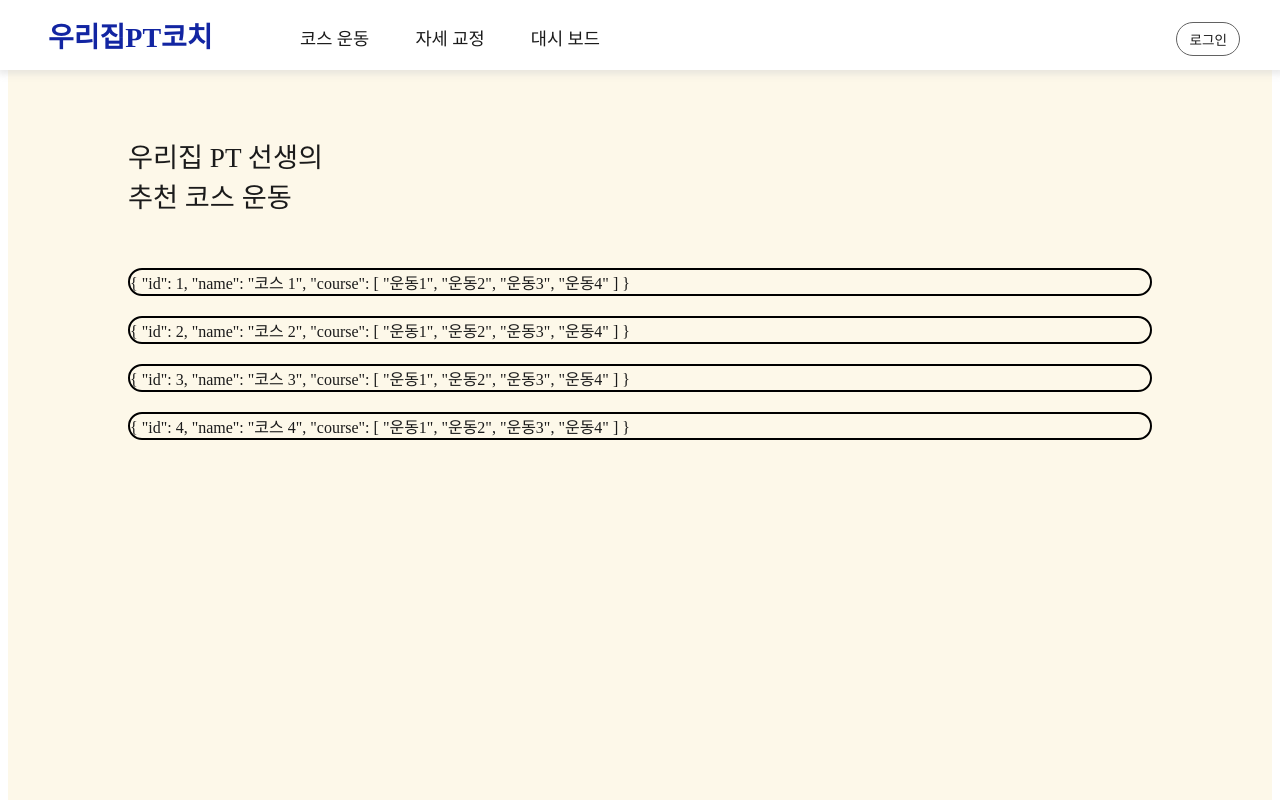
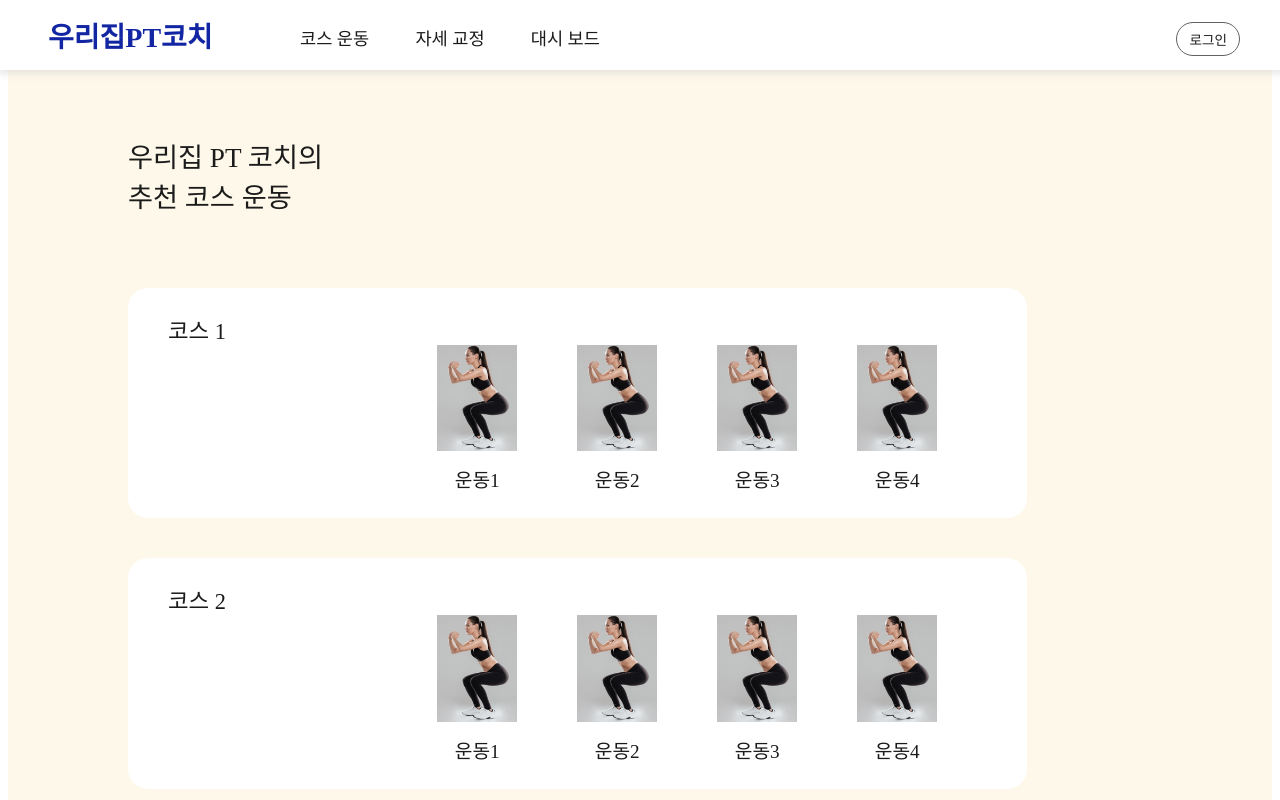
Before and after one commit to kapop1324/ptcoach, a Vue app in the folder frontend/: page /course in a window 1280 px wide. Shown: the top 800 px of the page. Built offline with nearby package versions, Linux system fonts and the light colour scheme; a web font is replaced by a local one.

Commit message:
S05P31C201-79 feat: 추천코스 리스트

```diff
--- a/frontend/src/components/CourseListItem.vue
+++ b/frontend/src/components/CourseListItem.vue
@@ -1,9 +1,18 @@
-// 자세교정 선택 아이템 1개
+// 코스 선택 아이템 1개
 <template>
   <div class="cor-div">
     <router-link class="r-link" :to="{name: 'CourseExp', params: {id: courseInfo.id}}">
-      <!-- <div class="cor-title">{{ courseInfo.name }}</div> -->
-      {{ courseInfo }}
+      <div class="cor-title">{{ courseInfo.name }}</div>
+      <div class="all-ex">
+        <div class="one-ex" v-for="(course, idx) in courseInfo.course" :key="`c-${idx}`">
+          <div class="ex-img">
+            <!-- <img :src="course.path" alt="운동 샘플이미지"> -->
+            <img src="@/assets/squat_sample.png" alt="운동 샘플이미지">
+            <!-- <img src="@/assets/squat_sample_remove.png" alt="운동 샘플이미지"> -->
+          </div>
+          <div class="ex-title">{{ course.exercise }}</div>
+        </div>
+      </div>
     </router-link>
   </div>
 </template>
@@ -25,9 +34,40 @@ export default {
   color: $black-color;
 }
 .cor-div {
-  // border: 2px solid #b6b6b6;
-  border: 2px solid black;
+  background-color: #ffffff;
   border-radius: 20px;
+  width: 80%;
+  padding: 25px 40px 25px;
+  min-width: 600px;
 }
-
+.cor-title {
+  font-size: 1.4rem;
+}
+.all-ex {
+  display: flex;
+  justify-content: space-between;
+  width: 500px;
+  margin: 0 50px 0 auto;
+}
+.one-ex {
+  // display: flex;
+  // flex-direction: column;
+  // align-items: center;
+  text-align: center;
+}
+.ex-title {
+  font-size: 1.2rem;
+}
+.ex-img {
+  width: 80px;
+  margin-bottom: 10px;
+}
+.ex-img > img {
+  width: 100%;
+  height: 100%;
+}
+.cor-div:active, .cor-div:hover {
+  transform:scale(1.01);
+  box-shadow: 0 0 10px #99a6ff21, 0 0 15px #99a6ff21, 0 0 25px #99a6ff21;
+}
 </style>
--- a/frontend/src/components/PostureItem.vue
+++ b/frontend/src/components/PostureItem.vue
@@ -4,6 +4,7 @@
     <router-link class="r-link" :to="{name: 'PostureDetail', params: {id: exInfo.id}}">
       <div class="pos-title">{{ exInfo.name }}</div>
       <div class="post-img">
+        <!-- <img :src="exInfo.path" alt="스쿼트 샘플이미지"> -->
         <!-- <img src="@/assets/squat_sample.png" alt="스쿼트 샘플이미지"> -->
         <img src="@/assets/squat_sample_remove.png" alt="스쿼트 샘플이미지">
       </div>
--- a/frontend/src/views/Course/CourseLists.vue
+++ b/frontend/src/views/Course/CourseLists.vue
@@ -1,8 +1,8 @@
 // 코스 선택 페이지
 <template>
-  <div>
+  <div id="courselist">
     <div class="title">
-      우리집 PT 선생의<br>추천 코스 운동
+      우리집 PT 코치의<br>추천 코스 운동
     </div>
     <div class="cos-div" v-for="(course, idx) in courseList" :key="idx">
       <CourseListItem :courseInfo="course" />
@@ -21,10 +21,10 @@ export default {
   data (){
     return {
       courseList: [
-        {id:1, name: '코스 1', course: ['운동1', '운동2', '운동3', '운동4']},
-        {id:2, name: '코스 2', course: ['운동1', '운동2', '운동3', '운동4']},
-        {id:3, name: '코스 3', course: ['운동1', '운동2', '운동3', '운동4']},
-        {id:4, name: '코스 4', course: ['운동1', '운동2', '운동3', '운동4']},
+        {id:1, name: '코스 1', course: [{exercise:'운동1', path:"k5c201.p.ssafy.io/images/thumbnail/sidestep.png"},{exercise:'운동2', path:"k5c201.p.ssafy.io/images/thumbnail/sidestep.png"},{exercise:'운동3', path:"k5c201.p.ssafy.io/images/thumbnail/sidestep.png"},{exercise:'운동4', path:"k5c201.p.ssafy.io/images/thumbnail/sidestep.png"},]},
+        {id:2, name: '코스 2', course: [{exercise:'운동1', path:"k5c201.p.ssafy.io/images/thumbnail/sidestep.png"},{exercise:'운동2', path:"k5c201.p.ssafy.io/images/thumbnail/sidestep.png"},{exercise:'운동3', path:"k5c201.p.ssafy.io/images/thumbnail/sidestep.png"},{exercise:'운동4', path:"k5c201.p.ssafy.io/images/thumbnail/sidestep.png"},]},
+        {id:3, name: '코스 3', course: [{exercise:'운동1', path:"k5c201.p.ssafy.io/images/thumbnail/sidestep.png"},{exercise:'운동2', path:"k5c201.p.ssafy.io/images/thumbnail/sidestep.png"},{exercise:'운동3', path:"k5c201.p.ssafy.io/images/thumbnail/sidestep.png"},{exercise:'운동4', path:"k5c201.p.ssafy.io/images/thumbnail/sidestep.png"},]},
+        {id:4, name: '코스 4', course: [{exercise:'운동1', path:"k5c201.p.ssafy.io/images/thumbnail/sidestep.png"},{exercise:'운동2', path:"k5c201.p.ssafy.io/images/thumbnail/sidestep.png"},{exercise:'운동3', path:"k5c201.p.ssafy.io/images/thumbnail/sidestep.png"},{exercise:'운동4', path:"k5c201.p.ssafy.io/images/thumbnail/sidestep.png"},]},
       ],
     }
   }
@@ -34,15 +34,18 @@ export default {
 <style lang="scss" scoped>
 @import "@/styles/common.scss";
 
+#courselist {
+  padding-bottom: 10%;
+}
 .title {
   margin-top: 30px;
-  margin-bottom: 50px;
+  margin-bottom: 70px;
   font-size: 1.7rem;
   line-height: 40px;
 }
 .cos-div {
-  margin-top: 20px;
-  margin-bottom: 20px;
+  margin-top: 40px;
+  margin-bottom: 40px;
 }
 
 </style>
--- a/frontend/src/views/Posture/PostureLists.vue
+++ b/frontend/src/views/Posture/PostureLists.vue
@@ -1,6 +1,6 @@
 // 자세교정 선택 페이지
 <template>
-  <div id="posture">
+  <div id="posturelist">
     <div class="title">
       부족한 운동을 선택하고<br>집중적으로 교정해보세요
     </div>
@@ -24,7 +24,7 @@ export default {
   data (){
     return {
       exerciseList: [
-        {id:1, name: '스쿼트', part: ['하체', '근력']},
+        {id:1, name: '스쿼트', part: ['하체', '근력'], path:"k5c201.p.ssafy.io/images/thumbnail/sidestep.png"},
         {id:2, name: '숄더 프레스', part: ['상체', '근력']},
         {id:3, name: '스탠딩 킥백', part: ['하체', '근력', '대퇴근']},
         {id:4, name: '스탠딩 숄더 프레스', part: ['전신', '유산소']},
@@ -39,6 +39,9 @@ export default {
 <style lang="scss" scoped>
 @import "@/styles/common.scss";
 
+#posturelist {
+  padding-bottom: 10%;
+}
 ul {
 	padding: 0;
 	margin: 0;
```
